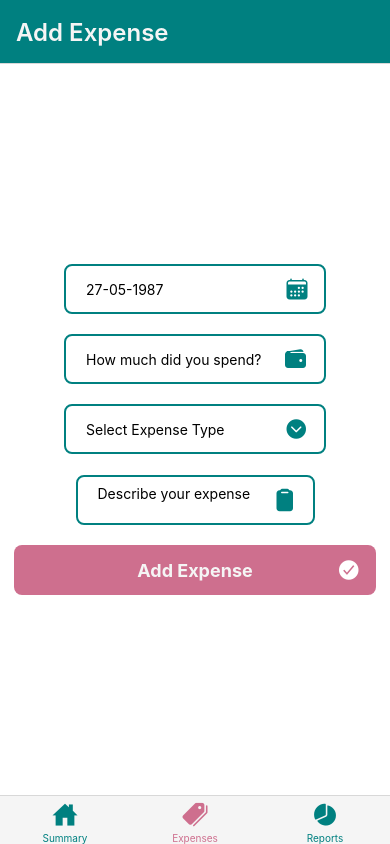
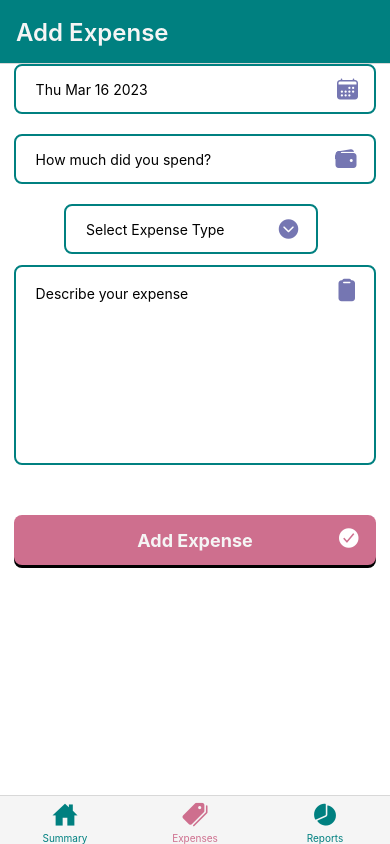
Before and after one commit to joeizang/frugl, a React Native app: screen /Expenses in a window 390 px wide. Built offline with nearby package versions, Linux system fonts and the light colour scheme.

Commit message:
add selectdropdown and dropdownmenuitems components. added a bunch of features

```diff
--- /dev/null
+++ b/components/DropdownMenuItems.tsx
@@ -0,0 +1,55 @@
+import { Animated, ScrollView, Text, TouchableOpacity, View } from 'react-native'
+
+export default function (props: any) {
+  return (
+    <ScrollView style={{ width: '99%', paddingLeft: 7}}>
+      <View style={props.dropdownMenu}>
+        <TouchableOpacity onPress={() => console.warn('clicked on dropdown item!!!')}>
+          <View>
+            <Text style={props.dropDownText}>Pick the type of Expense</Text>
+          </View>
+        </TouchableOpacity>
+        <TouchableOpacity onPress={() => console.warn('clicked on dropdown item!!!')}>
+          <View>
+            <Text style={props.dropDownText}>Groceries</Text>
+          </View>
+        </TouchableOpacity>
+        <TouchableOpacity onPress={() => console.warn('clicked on dropdown item!!!')}>
+          <View>
+            <Text style={props.dropDownText}>Market Shopping</Text>
+          </View>
+        </TouchableOpacity>
+        <TouchableOpacity onPress={() => console.warn('clicked on dropdown item!!!')}>
+          <View>
+            <Text style={props.dropDownText}>Entertainment</Text>
+          </View>
+        </TouchableOpacity>
+        <TouchableOpacity onPress={() => console.warn('clicked on dropdown item!!!')}>
+          <View>
+            <Text style={props.dropDownText}>Electronics</Text>
+          </View>
+        </TouchableOpacity>
+        <TouchableOpacity onPress={() => console.warn('clicked on dropdown item!!!')}>
+          <View>
+            <Text style={props.dropDownText}>Electronics</Text>
+          </View>
+        </TouchableOpacity>
+        <TouchableOpacity onPress={() => console.warn('clicked on dropdown item!!!')}>
+          <View>
+            <Text style={props.dropDownText}>Electronics</Text>
+          </View>
+        </TouchableOpacity>
+        <TouchableOpacity onPress={() => console.warn('clicked on dropdown item!!!')}>
+          <View>
+            <Text style={props.dropDownText}>Electronics</Text>
+          </View>
+        </TouchableOpacity>
+        <TouchableOpacity onPress={() => console.warn('clicked on dropdown item!!!')}>
+          <View>
+            <Text style={props.dropDownText}>Electronics</Text>
+          </View>
+        </TouchableOpacity>
+      </View>
+    </ScrollView>
+  )
+}
--- a/components/SelectDropdown.tsx
+++ b/components/SelectDropdown.tsx
@@ -1,13 +1,14 @@
 import React, { Fragment, useState } from 'react'
-import { StyleSheet, Text, TextInput, View } from 'react-native'
+import { Keyboard, StyleSheet, TextInput, TouchableOpacity, View } from 'react-native'
 import { Ionicons } from '@expo/vector-icons'
+import DropdownMenuItems from './DropdownMenuItems'
 
 export const styles = StyleSheet.create({
   container: {
     flex: 1,
   },
   dropdownMenu: {
-    width: '100%',
+    width: '97%',
     paddingLeft: 15,
     borderColor: 'teal',
     borderWidth: 2,
@@ -24,6 +25,7 @@ export const styles = StyleSheet.create({
     paddingVertical: 8,
     paddingHorizontal: 10,
     marginBottom: 1,
+    width: '97%'
   },
   dropDownText: {
     color: 'white',
@@ -38,39 +40,35 @@ export default function SelectDropDown(props: any) {
   const [selectedType, setSelectedType] = useState('')
   return (
     <Fragment>
+      <TouchableOpacity onPress={() => {
+        setShowDropDown(!showDropDown)
+        Keyboard.dismiss()
+      }}>
         <View style={styles.dropdownWrapper}>
           <TextInput
             style={props.ExpenseInput}
             placeholder="Select Expense Type"
             value={selectedType}
-          onFocus={() => setShowDropDown(true)}
-          onBlur={() => setShowDropDown(false)}
+            editable={false}
           />
           <Ionicons
             name="chevron-down-circle"
             size={24}
-          color="teal"
+            color="#7576B2"
             style={props.InputIcon}
             onPress={() => setShowDropDown(!showDropDown)}
           />
         </View>
-      {showDropDown ? <View style={styles.dropdownMenu}>
-        <View>
-          <Text style={styles.dropDownText}>Pick the type of Expense</Text>
-        </View>
-        <View>
-          <Text style={styles.dropDownText}>Groceries</Text>
-        </View>
-        <View>
-          <Text style={styles.dropDownText}>Market Shopping</Text>
-        </View>
-        <View>
-          <Text style={styles.dropDownText}>Entertainment</Text>
-        </View>
-        <View>
-          <Text style={styles.dropDownText}>Electronics</Text>
-        </View>
-      </View> : null}
+      </TouchableOpacity>
+      {showDropDown ?
+          <DropdownMenuItems
+            dropdownMenu={styles.dropdownMenu}
+            dropDownText={styles.dropDownText}
+            selectedType={selectedType}
+            setSelectedType={setSelectedType}
+          />
+        : null
+      }
     </Fragment>
   )
 }
--- a/package.json
+++ b/package.json
@@ -9,7 +9,7 @@
     "web": "expo start --web"
   },
   "dependencies": {
-    "@react-native-picker/picker": "2.4.8",
+    "@react-native-community/datetimepicker": "6.7.3",
     "@react-navigation/bottom-tabs": "^6.5.7",
     "@react-navigation/native": "^6.1.6",
     "@react-navigation/native-stack": "^6.9.12",
--- a/screens/Expense.tsx
+++ b/screens/Expense.tsx
@@ -1,9 +1,10 @@
 import { createNativeStackNavigator } from '@react-navigation/native-stack'
-import { StyleSheet, View, Text, TextInput } from 'react-native'
+import { ActivityIndicator, Animated, StyleSheet, View, Text, TextInput, TouchableOpacity, Keyboard } from 'react-native'
 import { SafeAreaView } from 'react-native-safe-area-context'
 import Ionicons from '@expo/vector-icons/Ionicons'
-import { Picker } from '@react-native-picker/picker'
 import SelectDropDown from '../components/SelectDropdown'
+import { DateTimePickerAndroid } from '@react-native-community/datetimepicker'
+import { useState } from 'react'
 
 const styles = StyleSheet.create({
   container: {
@@ -17,11 +18,25 @@ const styles = StyleSheet.create({
     padding: 10,
     flex: 1,
   },
+  expenseTextAreaInput: {
+    height: 200,
+    width: '97%',
+    padding: 1,
+    alignItems: 'center',
+    justifyContent: 'center',
+    borderRadius: 8,
+    borderWidth: 2,
+    borderColor: 'teal',
+    paddingVertical: 8,
+    paddingHorizontal: 10,
+    marginBottom: 50,
+    marginTop: 10,
+  },
   formContainer: {
     width: '100%',
     paddingHorizontal: 8,
     flex: 1,
-    justifyContent: 'center',
+    // justifyContent: 'center',
     alignItems: 'center'
   },
   InputWrapper: {
@@ -34,32 +49,24 @@ const styles = StyleSheet.create({
     paddingVertical: 8,
     paddingHorizontal: 10,
     marginBottom: 20,
-  },
-  textAreaStyle: {
-    flexDirection: 'row',
-    alignItems: 'center',
-    borderRadius: 8,
-    borderWidth: 2,
-    borderColor: 'teal',
-    height: 50,
-    paddingVertical: 8,
-    paddingHorizontal: 10,
-    marginBottom: 20,
-    marginTop: 20
+    width: '97%'
   },
   inputIcon: {
     position: 'absolute',
-    right: 15
+    right: 15,
+    top: 10
   },
   expenseButton: {
     backgroundColor: '#CE6F8E',
     width: '97%',
     height: 50,
     borderRadius: 8,
+    shadowOffset: { width: 0, height: 3 },
     elevation: 10,
     shadowColor: 'black',
     justifyContent: 'center',
     alignItems: 'center',
+    marginBottom: 20,
   },
   expenseText: {
     color: 'whitesmoke',
@@ -68,11 +75,26 @@ const styles = StyleSheet.create({
   }
 })
 
+function dateShowMode(defaultDate: Date, dateChangeHandler: (ev: any, newDate: any) => void, dateMode: 'date' | 'time') {
+  DateTimePickerAndroid.open({
+    value: defaultDate,
+    onChange: dateChangeHandler,
+    mode: dateMode,
+    is24Hour: true,
+  })
+}
 
 
 
 const AddExpenseStackNav = createNativeStackNavigator()
 function AddExpenseScreen() {
+  const [showActivityIndicator, setShowActivityIndicator] = useState(false)
+  const [date, setDate] = useState(new Date())
+
+  const dateChangeHandler = (ev: any, newDate: Date) => {
+    const currentDate = newDate
+    setDate(currentDate)
+  }
   return (
     <SafeAreaView style={styles.container}>
       <View style={styles.formContainer}>
@@ -80,39 +102,48 @@ function AddExpenseScreen() {
           <TextInput
             placeholder="27-05-1987"
             style={styles.expenseInput}
+            keyboardType="default"
+            value={date.toDateString()}
+            onFocus={() => {
+              dateShowMode(date, dateChangeHandler, 'date')
+              Keyboard.dismiss()
+            }}
           />
-          <Ionicons name="calendar" size={24} color="teal" style={styles.inputIcon} />
+          <Ionicons name="calendar" size={24} color="#7576B2" style={styles.inputIcon} />
         </View>
         <View style={styles.InputWrapper}>
           <TextInput
             placeholder="How much did you spend?"
             style={styles.expenseInput}
+            keyboardType="numeric"
           />
-          <Ionicons name="wallet" size={24} color="teal" style={styles.inputIcon} />
+          <Ionicons name="wallet" size={24} color="#7576B2" style={styles.inputIcon} />
         </View>
         <SelectDropDown
           InputWrapper={styles.InputWrapper}
           ExpenseInput={styles.expenseInput}
           InputIcon={styles.inputIcon}
         />
-        <View style={styles.textAreaStyle}>
+        <View style={styles.expenseTextAreaInput}>
           <TextInput
             placeholder="Describe your expense"
-            style={styles.expenseInput}
             multiline={true}
-            numberOfLines={15}
-
+            numberOfLines={25}
+            style={{ width: '100%', padding: 10, textAlignVertical: 'top' }}
           />
-          <Ionicons name="ios-clipboard" size={24} color="teal" style={styles.inputIcon} />
+          <Ionicons name="ios-clipboard" size={24} color="#7576B2" style={styles.inputIcon} />
         </View>
-        <View style={styles.expenseButton}>
-          <Text
-            style={styles.expenseText}
-          >
-            Add Expense
-          </Text>
+        <TouchableOpacity style={styles.expenseButton}>
+          <View style={{ flexDirection: 'row', gap: 15}}>
+            <Text
+              style={styles.expenseText}
+            >
+              Add Expense
+            </Text>
+            {showActivityIndicator ? <ActivityIndicator /> : null}
+          </View>
           <Ionicons name="ios-checkmark-circle-sharp" size={24} color="white" style={styles.inputIcon} />
-        </View>
+        </TouchableOpacity>
       </View>
     </SafeAreaView>
   )
```
Also changed, not shown: 1 other file (tests, documents, lock files or other folders). Lines whose indentation alone changed are shown as unchanged.
